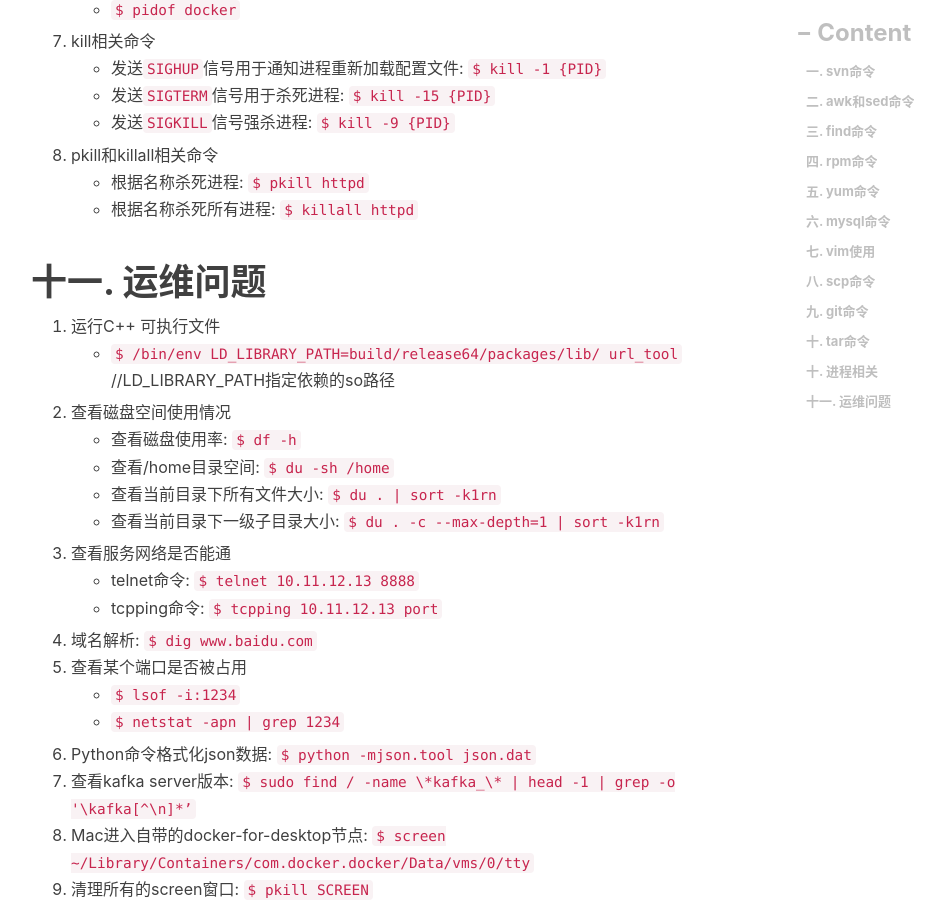
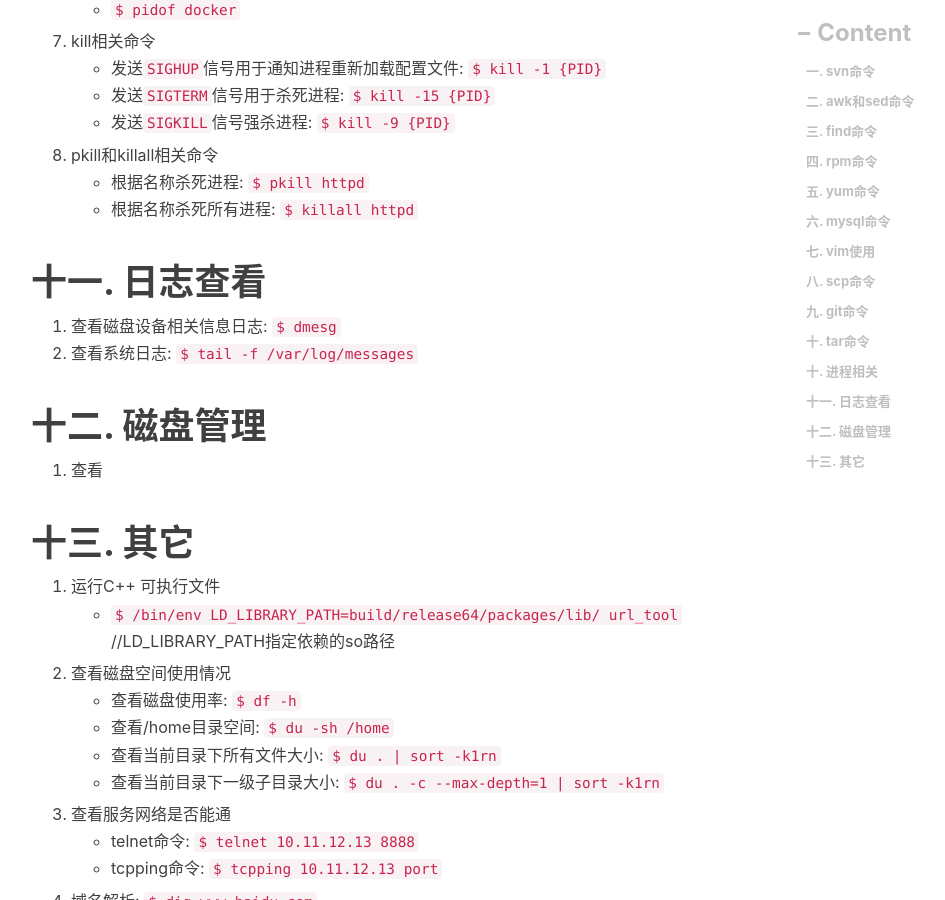
Before and after one commit to engru/chenguolin.github.io, a Jekyll site: the page built from _posts/2016-09-27-【Linux-10】Linux开发运维总结.md, in a window 1280 px wide and 900 px high, scrolled down 4906 px. Shown: the whole window, without its empty margins (234-1179 px from the left). Built offline with Jekyll 4.4.1, drawn with Linux system fonts in a browser that asks for light colours; nearby versions of some CDN libraries; comment, search, counter and statistics services are not loaded.

Commit message:
Update 2016-09-27-【Linux-10】Linux开发运维总结.md

```diff
--- a/_posts/2016-09-27-【Linux-10】Linux开发运维总结.md
+++ b/_posts/2016-09-27-【Linux-10】Linux开发运维总结.md
@@ -132,7 +132,14 @@ tags:         #标签
    + 根据名称杀死进程: `$ pkill httpd`
    + 根据名称杀死所有进程: `$ killall httpd`
 
-# 十一. 运维问题
+# 十一. 日志查看
+1. 查看磁盘设备相关信息日志: `$ dmesg`
+2. 查看系统日志: `$ tail -f /var/log/messages`
+
+# 十二. 磁盘管理
+1. 查看
+
+# 十三. 其它
 1. 运行C++ 可执行文件
    + `$ /bin/env LD_LIBRARY_PATH=build/release64/packages/lib/ url_tool`  //LD_LIBRARY_PATH指定依赖的so路径
 2. 查看磁盘空间使用情况
```
